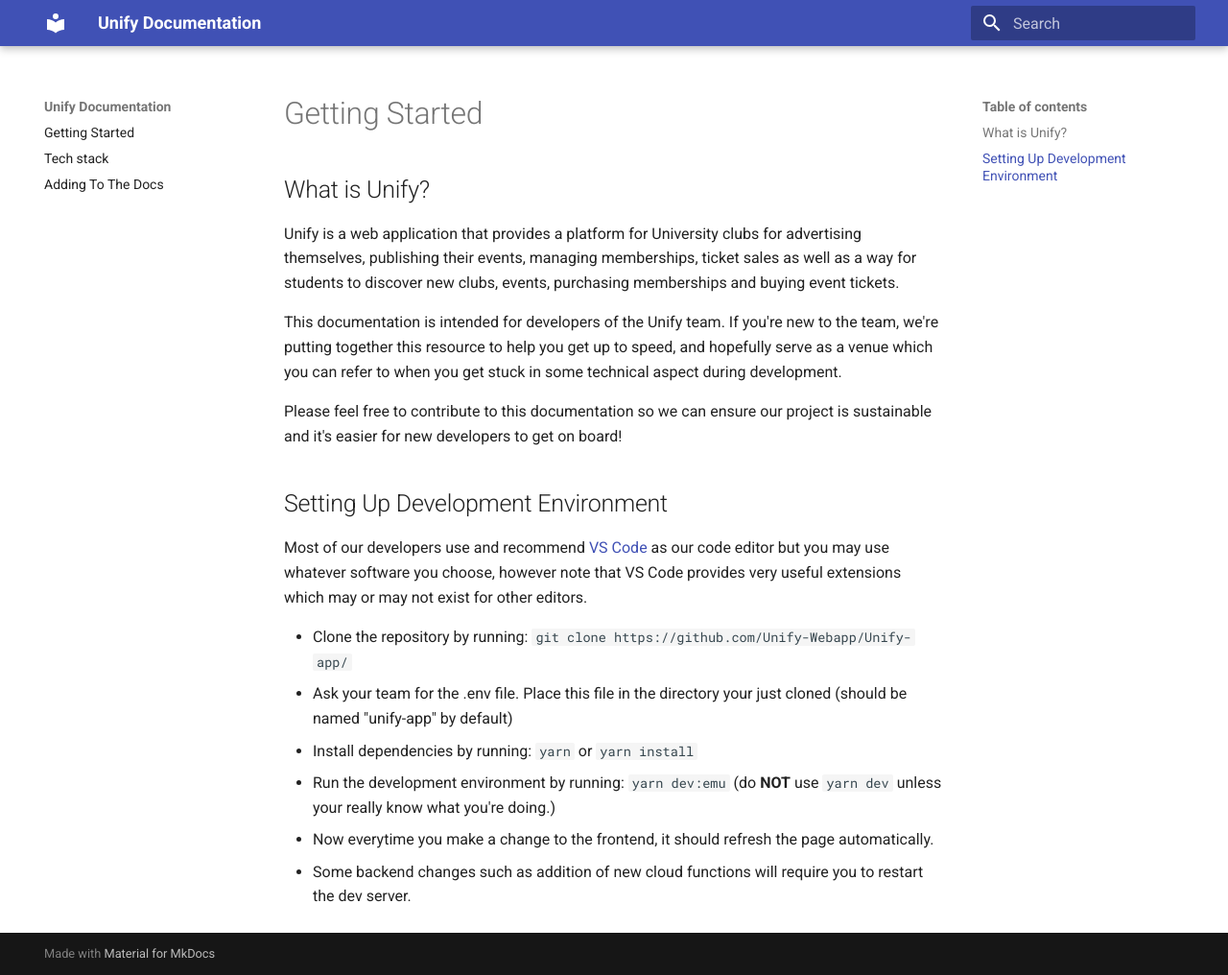
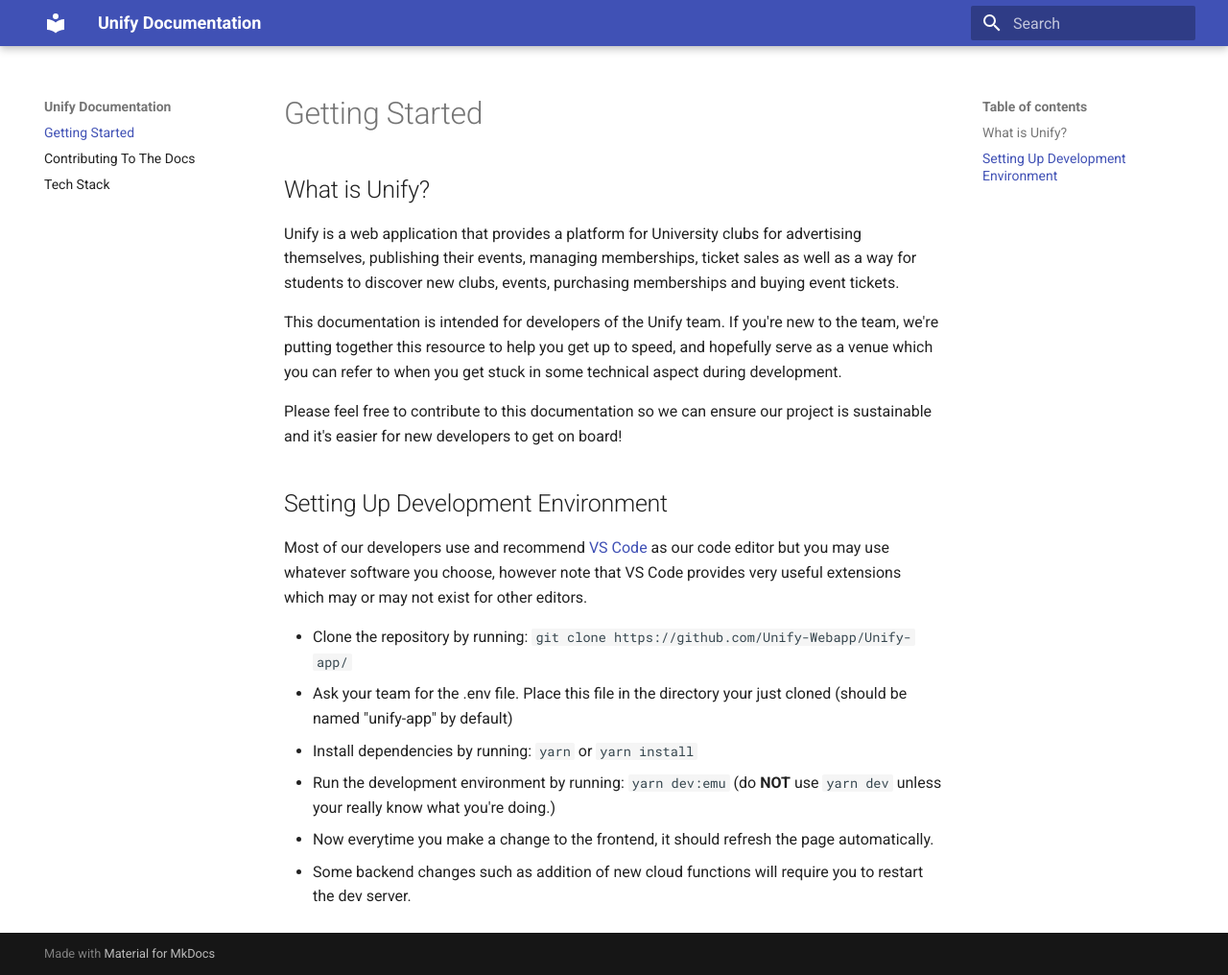
Before and after one commit to Unify-Webapp/unify-docs, an MkDocs documentation site: the page built from docs/index.md, in a window 1280 px wide and 1016 px high. Shown: the whole window at 96% size. Built offline with MkDocs 1.6.1 and Material for MkDocs 9.7.7, drawn with Linux system fonts in a browser that asks for light colours; some of the changed lines change nothing that is shown.

Commit message:
Removed custom nav

```diff
--- a/mkdocs.yml
+++ b/mkdocs.yml
@@ -2,7 +2,3 @@ site_name: Unify Documentation
 site_url: https://unify-webapp.github.io/unify-docs/
 theme:
   name: material
-nav:
-  - Getting Started: /
-  - Tech stack: /techstack/
-  - Adding To The Docs: /addingtodocs/
```
